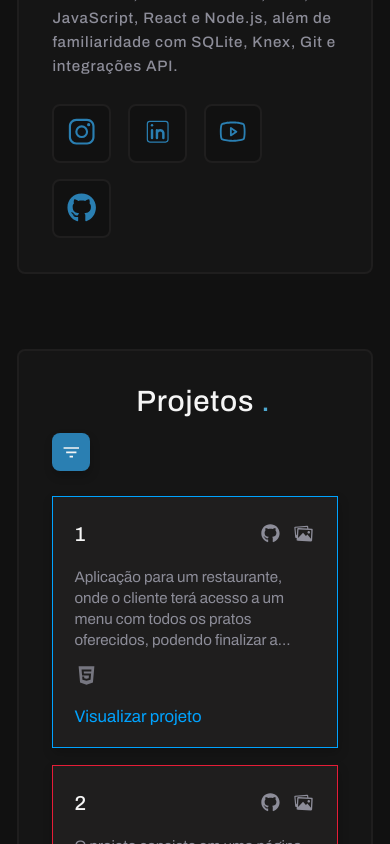
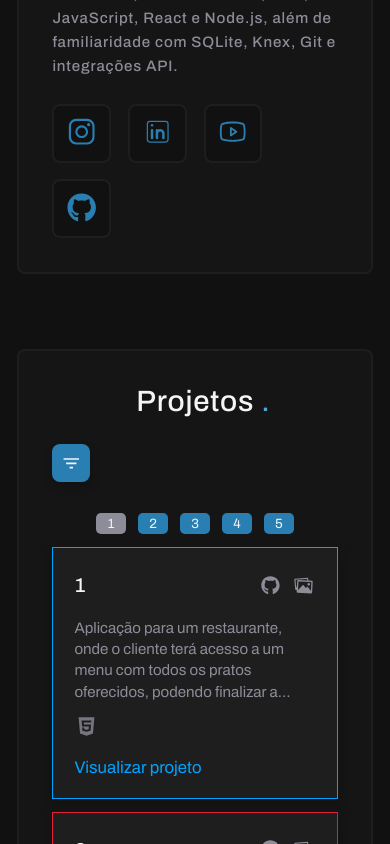
Before and after one commit to A1exLima/portfolio_alex_lima_react, a React (Vite) app: page / in a window 390 px wide. Shown: the part 1156-2000 px from the top of the page. Built offline with nearby package versions, Linux system fonts and the light colour scheme.

Commit message:
feat(projectGrid): Paginação de projetos exibidos
- Exibi 4 projetos por página
- Na versão mobile 2 projetos por página
- Troca de páginas através dos botões identicados pelo número da página

```diff
--- a/package.json
+++ b/package.json
@@ -11,21 +11,18 @@
     "preview": "vite preview"
   },
   "dependencies": {
-    "@splidejs/react-splide": "^0.7.12",
-    "@splidejs/splide-extension-grid": "^0.4.1",
     "react": "^18.2.0",
     "react-dom": "^18.2.0",
     "react-icons": "^5.1.0",
     "react-router-dom": "^6.22.3",
     "styled-components": "^6.1.8",
-    "uuid": "^10.0.0"
+    "swiper": "^11.1.4"
   },
   "devDependencies": {
     "@rocketseat/eslint-config": "^2.2.2",
     "@types/react": "^18.2.66",
     "@types/react-dom": "^18.2.22",
     "@types/styled-components": "^5.1.34",
-    "@types/uuid": "^9.0.8",
     "@typescript-eslint/eslint-plugin": "^7.2.0",
     "@typescript-eslint/parser": "^7.2.0",
     "@vitejs/plugin-react": "^4.2.1",
--- a/src/components/card/style.ts
+++ b/src/components/card/style.ts
@@ -10,11 +10,11 @@ interface CardContainerProps {
 export const CardContainer = styled.div<CardContainerProps>`
   min-height: 30rem;
   background-color: ${(props) => props.theme['child-container']};
-  border: 0.1rem solid ${({ theme, $color }) => theme[BASE_COLORS[$color]]};
   box-shadow: 1px 5px 10px rgba(0, 0, 0, 0.2);
 
   .front,
   .back {
+    border: 1px solid ${({ theme, $color }) => theme[BASE_COLORS[$color]]};
     position: absolute;
     width: 100%;
     height: 100%;
--- a/src/components/portfolioContent/index.tsx
+++ b/src/components/portfolioContent/index.tsx
@@ -33,8 +33,7 @@ export function PortfolioContent() {
   >([])
   const [buttonsClicked, setButtonsClicked] = useState<string[]>([])
 
-  const [filterButtonAppears, setFilterButtonAppears] = useState<boolean>(false)
-  const [filterVisible, setFilterVisible] = useState<boolean>(false)
+  const [filterVisible, setFilterVisible] = useState<boolean | string>('')
 
   useEffect(() => {
     setTechnologyFilterOptions(Object.keys(technologyIcons))
@@ -70,7 +69,6 @@ export function PortfolioContent() {
 
   const handleFilterButton = () => {
     setFilterVisible((prevState) => !prevState)
-    setFilterButtonAppears((prevState) => !prevState)
   }
 
   return (
@@ -81,7 +79,7 @@ export function PortfolioContent() {
 
       <FilterContainer>
         <FilterButton onClick={handleFilterButton}>
-          {filterButtonAppears ? <IoClose /> : <MdFilterList />}
+          {filterVisible ? <IoClose /> : <MdFilterList />}
         </FilterButton>
 
         <FilterProjects className={`${filterVisible ? 'open' : 'close'}`}>
--- a/src/components/portfolioContent/style.ts
+++ b/src/components/portfolioContent/style.ts
@@ -7,16 +7,12 @@ interface FiltersProps {
 export const PortfolioContainer = styled.section`
   display: flex;
   flex-direction: column;
-  gap: 3rem;
+  gap: 1.5rem;
   width: 100%;
   border: 2px solid ${(props) => props.theme['border-theme']};
   border-radius: 8px;
   padding: 4rem;
   background-color: ${(props) => props.theme['container-theme']};
-
-  @media (max-width: 525px) {
-    gap: 1.7rem;
-  }
 
   > h2 {
     margin-left: 2rem;
@@ -26,6 +22,10 @@ export const PortfolioContainer = styled.section`
     color: ${(props) => props.theme.textInUpperCase};
     letter-spacing: 0.1rem;
     text-align: center;
+
+    @media (max-width: 525px) {
+      margin-bottom: 1.5rem;
+    }
 
     > span {
       color: ${(props) => props.theme['blue-text']};
@@ -73,7 +73,6 @@ export const FilterButton = styled.button`
 export const FilterProjects = styled.div`
   display: none;
   transform-origin: left;
-
   flex-wrap: wrap;
   align-items: center;
   gap: 1rem;
@@ -95,7 +94,6 @@ export const FilterProjects = styled.div`
   }
 
   &.close {
-    display: flex;
     animation: hide 0.6s forwards;
   }
 
@@ -113,6 +111,7 @@ export const FilterProjects = styled.div`
 
   @keyframes hide {
     0% {
+      display: flex;
       opacity: 1;
       transform: scaleX(1);
     }
@@ -148,12 +147,12 @@ export const Filters = styled.span<FiltersProps>`
 
 export const ProjectNotFound = styled.div`
   width: 100%;
+  min-height: 61rem;
   display: flex;
   flex-direction: column;
   align-items: center;
   justify-content: center;
   gap: 0.5rem;
-  padding: 10rem 0 15rem 0;
 
   > svg {
     font-size: 10rem;
--- a/src/components/projectGrid/index.tsx
+++ b/src/components/projectGrid/index.tsx
@@ -1,7 +1,12 @@
-import { ProjectGridContainer } from './style'
+import { useState, useEffect } from 'react'
+import {
+  ProjectGridContainer,
+  NavigationButton,
+  ContainerPagination,
+  ProjectContainer,
+} from './style'
 
 import { Card } from '../card'
-
 import { projectRegistrationProps } from '../../registrationProjectsAndTechnologies/projectRegistration'
 
 interface ProjectsProps {
@@ -9,11 +14,55 @@ interface ProjectsProps {
 }
 
 export function ProjectGrid({ projectsArray }: ProjectsProps) {
+  const [currentPage, setCurrentPage] = useState(0)
+  const [projectsPerPage, setProjectsPerPage] = useState(4)
+
+  useEffect(() => {
+    const updateProjectsPerPage = () => {
+      if (window.innerWidth <= 768) {
+        setProjectsPerPage(2)
+      } else {
+        setProjectsPerPage(4)
+      }
+    }
+
+    updateProjectsPerPage()
+    window.addEventListener('resize', updateProjectsPerPage)
+
+    return () => window.removeEventListener('resize', updateProjectsPerPage)
+  }, [])
+
+  const startIndex = currentPage * projectsPerPage
+  const endIndex = startIndex + projectsPerPage
+  const currentProjects = projectsArray.slice(startIndex, endIndex)
+
+  const totalPages = Math.ceil(projectsArray.length / projectsPerPage)
+  const pagesArray = [...Array(totalPages).keys()]
+
+  const handlePageClick = (pageNumber: number) => {
+    setCurrentPage(pageNumber)
+  }
+
   return (
-    <ProjectGridContainer>
-      {projectsArray.map((project) => (
-        <Card key={project.id} projectData={project} />
-      ))}
-    </ProjectGridContainer>
+    <ProjectContainer>
+      <ContainerPagination>
+        {pagesArray.map((pageNumber) => (
+          <NavigationButton
+            key={pageNumber}
+            onClick={() => handlePageClick(pageNumber)}
+            disabled={currentPage === pageNumber}
+            title={`Página ${pageNumber + 1}`}
+          >
+            {pageNumber + 1}
+          </NavigationButton>
+        ))}
+      </ContainerPagination>
+
+      <ProjectGridContainer>
+        {currentProjects.map((project) => (
+          <Card key={project.id} projectData={project} />
+        ))}
+      </ProjectGridContainer>
+    </ProjectContainer>
   )
 }
--- a/src/components/projectGrid/style.ts
+++ b/src/components/projectGrid/style.ts
@@ -1,10 +1,25 @@
 import styled from 'styled-components'
+
+export const ProjectContainer = styled.div`
+  min-height: 65rem;
+  display: flex;
+  flex-direction: column;
+  gap: 1.5rem;
+
+  @media (max-width: 525px) {
+    margin-top: 2rem;
+  }
+`
 
 export const ProjectGridContainer = styled.div`
   display: grid;
   grid-template-columns: repeat(2, 1fr);
-  gap: 2rem;
-  margin-top: 1rem;
+  gap: 1rem;
+
+  @media (max-width: 768px) {
+    grid-template-columns: repeat(1, 1fr);
+    gap: 1.5rem;
+  }
 
   .rotating {
     position: relative;
@@ -16,8 +31,36 @@ export const ProjectGridContainer = styled.div`
   .rotated {
     transform: rotateY(180deg);
   }
+`
+
+export const ContainerPagination = styled.div`
+  display: flex;
+  align-items: center;
+  justify-content: center;
+  gap: 1rem;
 
   @media (max-width: 768px) {
-    grid-template-columns: 1fr;
+    grid-template-columns: repeat(1, 1fr);
+    gap: 1.5rem;
   }
 `
+
+export const NavigationButton = styled.button`
+  border: none;
+  border-radius: 5px;
+  width: 3.5rem;
+  height: 2.5rem;
+  display: flex;
+  align-items: center;
+  justify-content: center;
+  color: ${(props) => props.theme.textInUpperCase};
+  font-size: 1.6rem;
+
+  background-color: ${(props) => props.theme['blue-object']};
+  cursor: pointer;
+
+  &:disabled {
+    background-color: ${(props) => props.theme['project-gray']};
+    cursor: not-allowed;
+  }
+`
--- a/src/styles/globalStyle.ts
+++ b/src/styles/globalStyle.ts
@@ -11,6 +11,9 @@ export const GlobalStyle = createGlobalStyle`
   :root {
     font-size: 62.5%;
     --font-Archivo: "Archivo", sans-serif;
+    --swiper-pagination-color: ${(props) => props.theme['blue-object']};
+    --swiper-theme-color: ${(props) => props.theme['blue-object']};
+    --swiper-pagination-bullet-inactive-color: ${(props) => props.theme.textInSmallCase};
 
     @media (max-width: 768px) {
           font-size: 52.5%;
```
Also changed, not shown: 1 other file (tests, documents, lock files or other folders).
